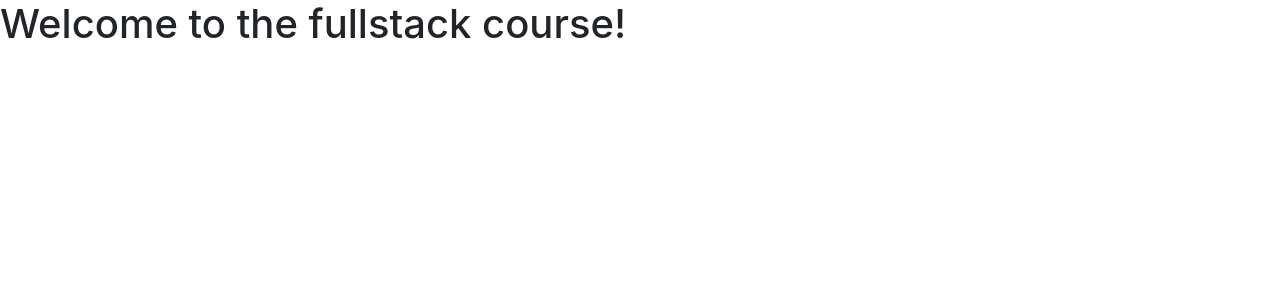
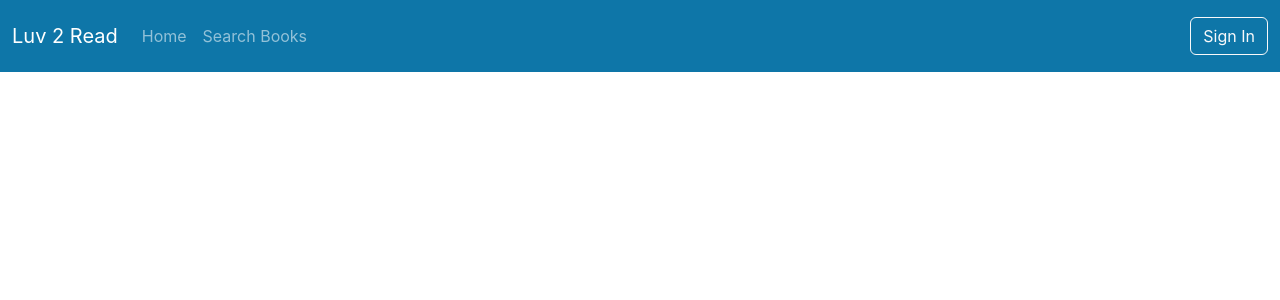
Before and after one commit to EnricoBreg/react-library-fe, a React (Create React App) app: page / in a window 1280 px wide. Shown: the top 300 px of the page. Built offline with nearby package versions, Linux system fonts and the light colour scheme.

Commit message:
80 - aggiunta prima versione Navbar

```diff
--- a/src/App.tsx
+++ b/src/App.tsx
@@ -1,12 +1,8 @@
-import React from "react";
 import "./App.css";
+import { Navbar } from "./layouts/NavbarAndFooter/Navbar";
 
 function App() {
-  return (
-    <div className="App">
-      <h1>Welcome to the fullstack course!</h1>
-    </div>
-  );
+  return <Navbar />;
 }
 
 export default App;
--- /dev/null
+++ b/src/layouts/NavbarAndFooter/Navbar.tsx
@@ -0,0 +1,41 @@
+export const Navbar = () => {
+  return (
+    <nav className="navbar navbar-expand-lg navbar-dark main-color py-3">
+      <div className="container-fluid">
+        <span className="navbar-brand">Luv 2 Read</span>
+        <button
+          className="navbar-toggler"
+          type="button"
+          data-bs-toggle="collapse"
+          data-bs-target="#navbarNavDropdown"
+          aria-controls="navbarNavDropdown"
+          aria-expanded="false"
+          aria-label="Toggle Navigation"
+        >
+          <span className="navbar-toggler-icon"></span>
+        </button>
+        <div className="collpse navbar-collapse" id="navbarNavDropdown">
+          <ul className="navbar-nav">
+            <li className="nav-item">
+              <a href="#" className="nav-link">
+                Home
+              </a>
+            </li>
+            <li className="nav-item">
+              <a href="#" className="nav-link">
+                Search Books
+              </a>
+            </li>
+          </ul>
+          <ul className="navbar-nav ms-auto">
+            <li className="nav-item">
+              <a href="#" type="button" className="btn btn-outline-light">
+                Sign In
+              </a>
+            </li>
+          </ul>
+        </div>
+      </div>
+    </nav>
+  );
+};
```
